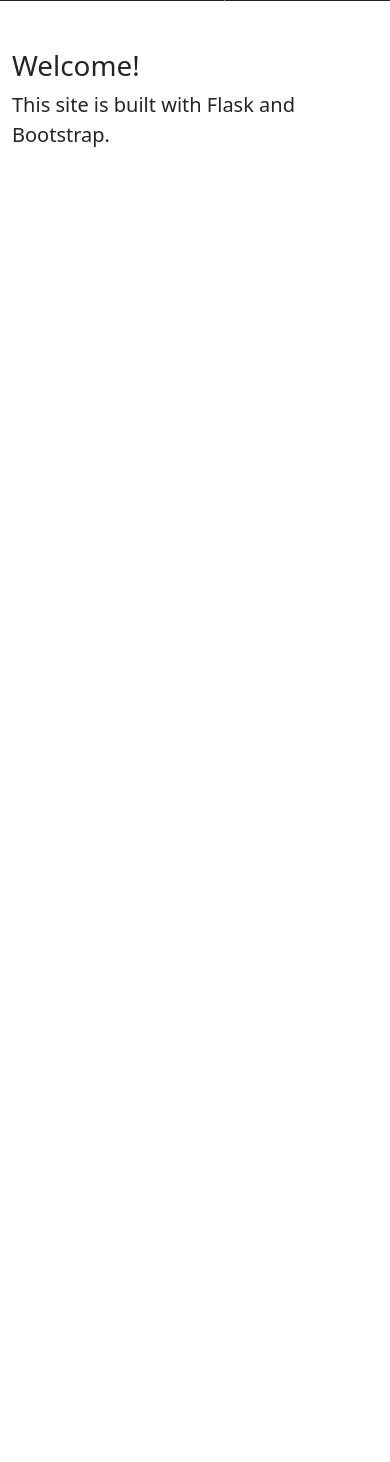
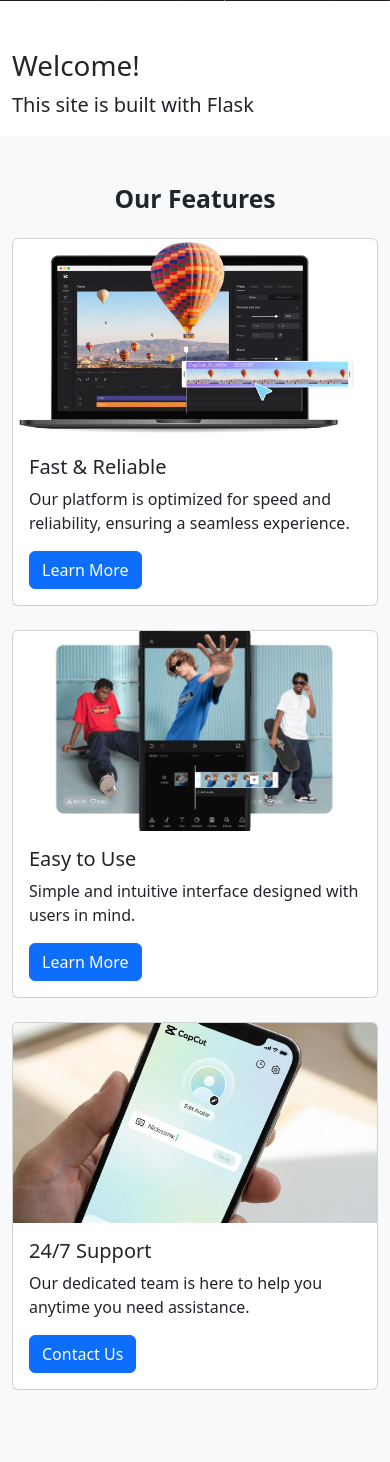
Before and after one commit to TempeHS/2027CT_myFlaskSite_Senuja.D, a Flask app: page / in a window 390 px wide. Shown: the part 449-1911 px from the top of the page. Before the commit the page ends 596 px from the top, so only its background shows below. Run offline with Flask 3, Linux system fonts and the light colour scheme.

Commit message:
feature: add responsive feature cards grid

```diff
--- a/static/css/style.css
+++ b/static/css/style.css
@@ -38,3 +38,28 @@
     font-size: 1.5rem;
   }
 }
+/* Feature Cards */
+.card {
+  transition:
+    transform 0.3s ease,
+    box-shadow 0.3s ease;
+}
+
+.card:hover {
+  transform: translateY(-5px);
+  box-shadow: 0 10px 20px rgba(0, 0, 0, 0.15);
+}
+
+.card-img-top {
+  height: 200px;
+  object-fit: cover;
+}
+
+/* Section Styles */
+section {
+  background-color: #f8f9fa;
+}
+
+section h2 {
+  font-weight: bold;
+}
--- a/templates/index.html
+++ b/templates/index.html
@@ -1,6 +1,5 @@
 {% extends 'base.html' %} {% block title %}Home - My Flask Site{% endblock %} {%
 block content %}
-<!-- Hero Carousel -->
 <div id="heroCarousel" class="carousel slide" data-bs-ride="carousel">
   <!-- Indicators (dots) -->
   <div class="carousel-indicators">
@@ -88,13 +87,73 @@
 <!-- Rest of page content -->
 <div class="container mt-5">
   <h1>Welcome!</h1>
-  <p class="lead">This site is built with Flask and Bootstrap.</p>
+  <p class="lead">This site is built with Flask</p>
 </div>
+
+<!-- Feature Cards Section -->
+<section class="py-5">
+  <div class="container">
+    <h2 class="text-center mb-4">Our Features</h2>
+
+    <div class="row">
+      <!-- Card 1 -->
+      <div class="col-md-4 mb-4">
+        <div class="card h-100">
+          <img
+            src="{{ url_for('static', filename='images/feature1.jpg') }}"
+            class="card-img-top"
+            alt="Feature 1"
+          />
+          <div class="card-body">
+            <h5 class="card-title">Fast & Reliable</h5>
+            <p class="card-text">
+              Our platform is optimized for speed and reliability, ensuring a
+              seamless experience.
+            </p>
+            <a href="#" class="btn btn-primary">Learn More</a>
+          </div>
+        </div>
+      </div>
+
+      <!-- Card 2 -->
+      <div class="col-md-4 mb-4">
+        <div class="card h-100">
+          <img
+            src="{{ url_for('static', filename='images/feature2.jpg') }}"
+            class="card-img-top"
+            alt="Feature 2"
+          />
+          <div class="card-body">
+            <h5 class="card-title">Easy to Use</h5>
+            <p class="card-text">
+              Simple and intuitive interface designed with users in mind.
+            </p>
+            <a href="#" class="btn btn-primary">Learn More</a>
+          </div>
+        </div>
+      </div>
+
+      <!-- Card 3 -->
+      <div class="col-md-4 mb-4">
+        <div class="card h-100">
+          <img
+            src="{{ url_for('static', filename='images/feature3.jpg') }}"
+            class="card-img-top"
+            alt="Feature 3"
+          />
+          <div class="card-body">
+            <h5 class="card-title">24/7 Support</h5>
+            <p class="card-text">
+              Our dedicated team is here to help you anytime you need
+              assistance.
+            </p>
+            <a href="{{ url_for('contact') }}" class="btn btn-primary"
+              >Contact Us</a
+            >
+          </div>
+        </div>
+      </div>
+    </div>
+  </div>
+</section>
 {% endblock %}
-<div class="carousel-caption d-none d-md-block">
-  <h2>Welcome to My Site</h2>
-  <p>Discover what we have to offer.</p>
-  <a href="{{ url_for('contact') }}" class="btn btn-primary btn-lg"
-    >Learn More</a
-  >
-</div>
```
Also changed, not shown: static/images/feature1.jpg (added), static/images/feature2.jpg (added), static/images/feature3.jpg (added).
